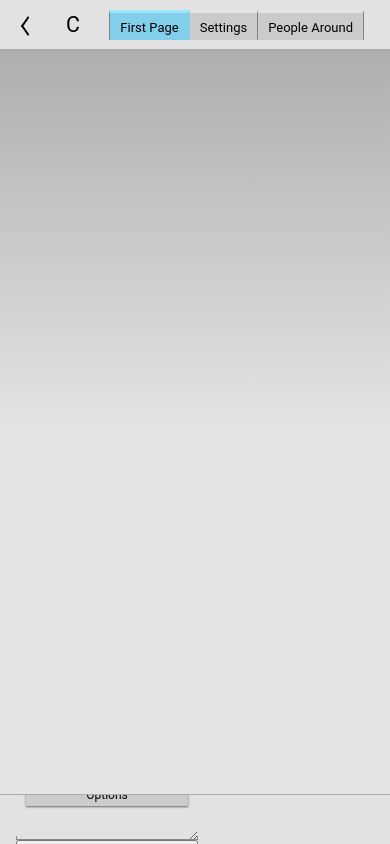
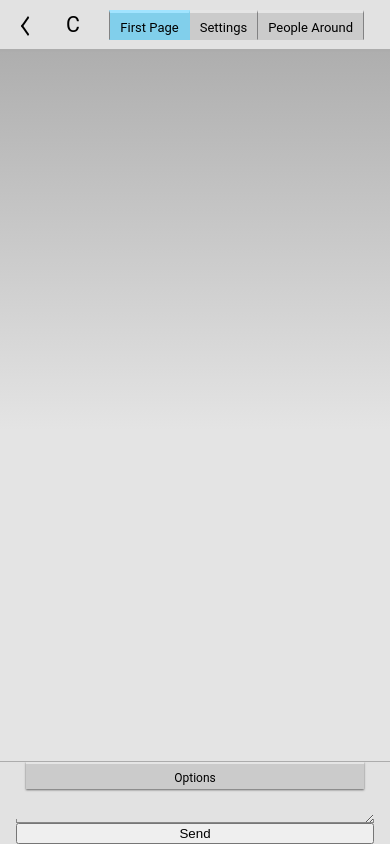
Before and after one commit to SuryeonK/buzzcat, a plain HTML site: page www/index.html in a window 390 px wide. Drawn offline with Linux system fonts and the light colour scheme; some packages are replaced by stand-ins of ours.

Commit message:
Updated styles

```diff
--- a/www/css/index.css
+++ b/www/css/index.css
@@ -81,3 +81,10 @@ li.comp>.msg>.bubble:after
 	width: 0;
 	z-index: 1;
 }
+.form.grid{
+	width: 100%;
+}
+.toolbar.chat{
+	height: auto;
+	max-height: 6em;
+}
--- a/www/index.html
+++ b/www/index.html
@@ -30,11 +30,11 @@
 			  <ul class="chatroom list"></div>
 			</section>
 		</article>
-		<div class="toolbar current">
-			<div class="form grid">
-			    <a class="button flex-1" href="javascript:void(null)">Options</a>
-				<textarea id="message flex-8"></textarea>
-				<button class="button flex-1 messageSendButton">Send</button>
+		<div class="toolbar chat current">
+		    <div class="form grid">
+		        <a class="button flex-1" href="javascript:void(null)">Options</a>
+			    <textarea id="message" class="flex-8"></textarea>
+			    <button class="button flex-1 messageSendButton">Send</button>
 			</div>
 		</div>
 
```
